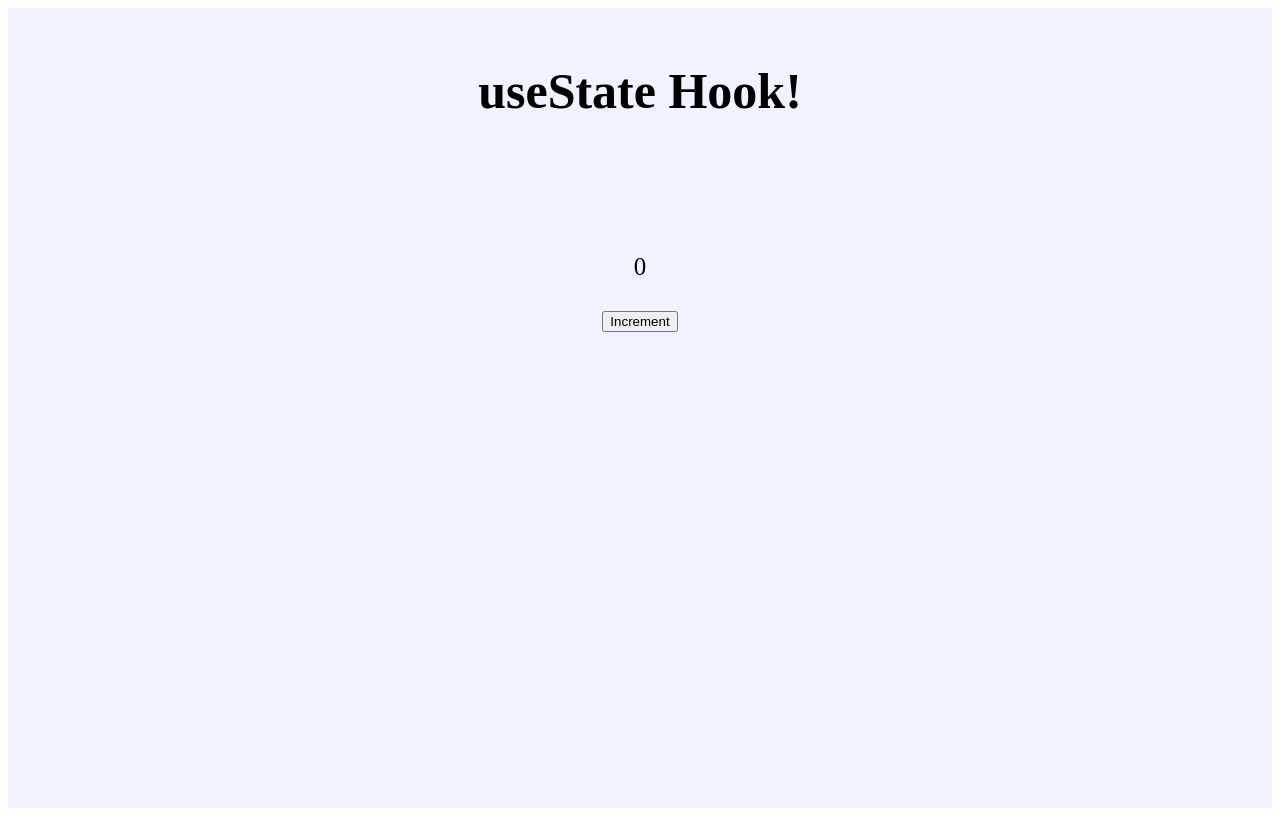
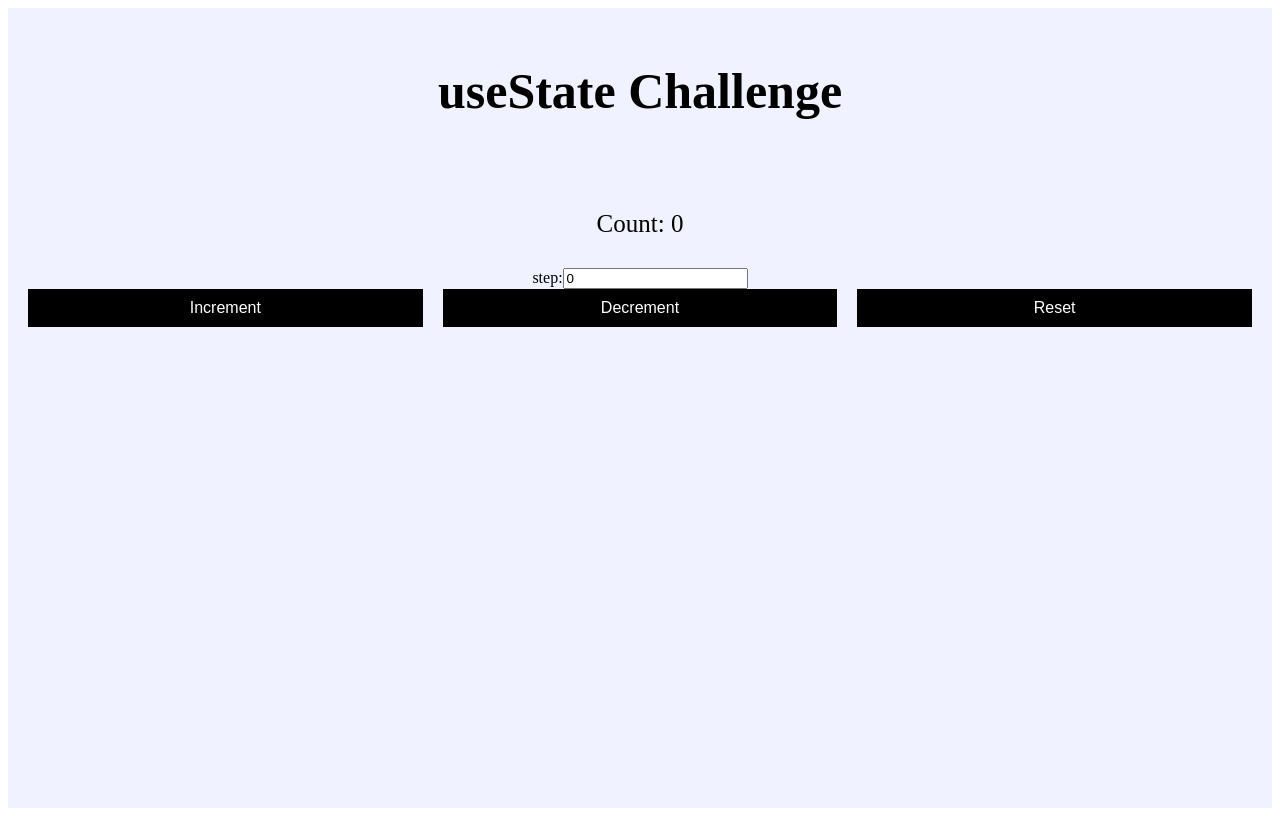
Before and after one commit to maskibhavika-cmyk/react, a React (Vite) app in the folder react-yt/: page / in a window 1280 px wide. Built offline with nearby package versions, Linux system fonts and the light colour scheme.

Commit message:
useState challenge (disable, limits, counts)

```diff
--- a/react-yt/src/App.jsx
+++ b/react-yt/src/App.jsx
@@ -403,10 +403,10 @@
 //     return <ShortCircuitExample />;
 // }
 
-import { Counter } from "./components/hooks/useState.jsx";
 
+import CounterChallenge from "./components/hooks/useState.jsx/Challenge";
 export const App = () => {
-  return <Counter />
+  return <CounterChallenge />
 }
 
 export default App;
--- /dev/null
+++ b/react-yt/src/components/hooks/useState.jsx/Challenge.jsx
@@ -0,0 +1,38 @@
+
+import {useState} from "react";
+import"../Hooks.css";
+
+const CounterChallenge = () => {
+    const [count, setCount] = useState(0);
+    const[step, setStep] = useState(0);
+
+    const handleIncrement = () => {
+        setCount(count+step);
+    }
+const handleDecrement = () => {
+        setCount(count-step);
+}
+const handleReset = () => {
+        setCount(0);
+}
+    return(
+        <div className="container state-container">
+            <h1>useState Challenge</h1>
+            <p>
+                Count: <span>{count}</span>
+            </p>
+            <div>
+                <label>
+                    step:
+                    <input type="number" value={step} onChange={(e)=> setStep(Number(e.target.value))}/>
+                </label>
+            </div>
+            <div className="grid-three-cols">
+                <button onClick={handleIncrement}disabled={count>=100}>Increment</button>
+                <button onClick={handleDecrement}disabled ={count<=0}>Decrement</button>
+                 <button onClick={handleReset} >Reset</button>
+            </div>
+        </div>
+    )
+}
+export default CounterChallenge;
```
